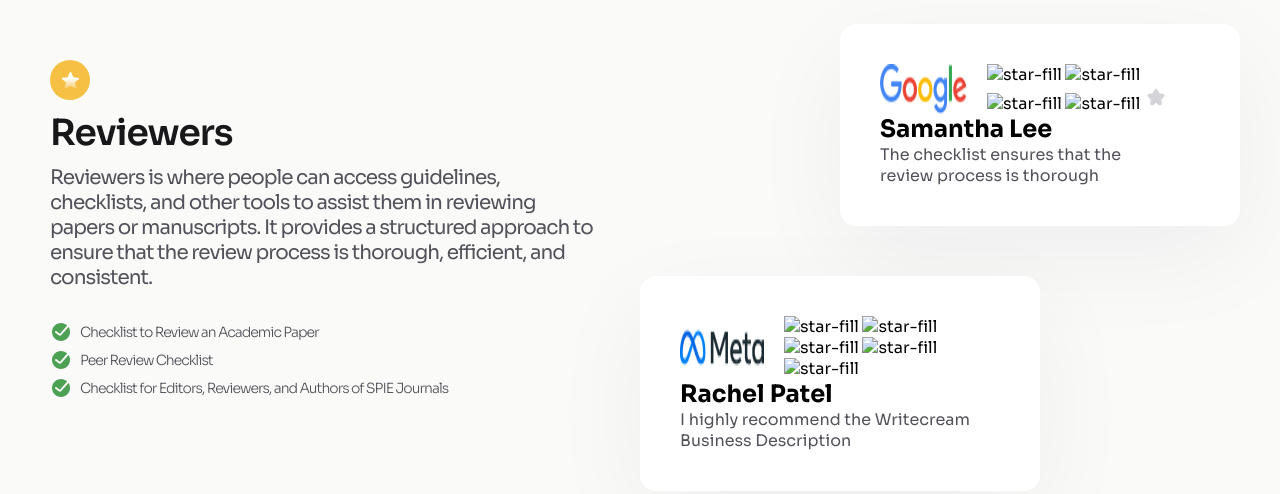
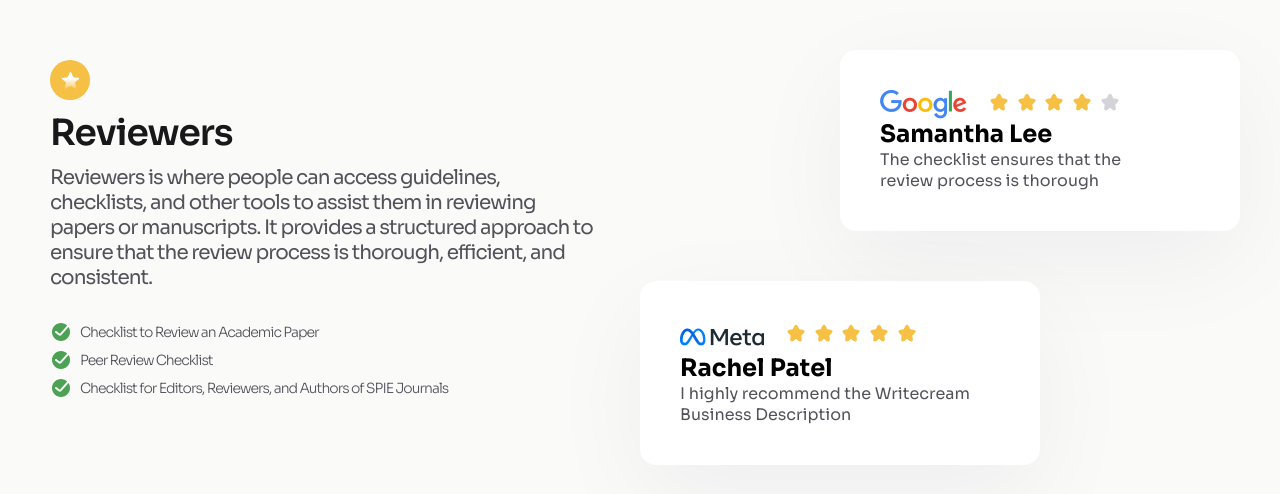
Before and after one commit to estuaryuul/Testimonial-page-master, a plain HTML site: page index.html in a window 1280 px wide. Shown: the part 168-662 px from the top of the page. Drawn offline with Linux system fonts and the light colour scheme; the site is published under a folder, as on GitHub Pages, so addresses that start at the root find nothing.

Commit message:
Update index.html

```diff
--- a/index.html
+++ b/index.html
@@ -50,10 +50,10 @@
           <div class="card-header">
             <img src="./resources/google-png.png" alt="google-png" />
             <div class="stars-container">
-              <img src="/resources/Star_fill.svg" alt="star-fill" />
-              <img src="/resources/Star_fill.svg" alt="star-fill" />
-              <img src="/resources/Star_fill.svg" alt="star-fill" />
-              <img src="/resources/Star_fill.svg" alt="star-fill" />
+              <img src="./resources/Star_fill.svg" alt="star-fill" />
+              <img src="./resources/Star_fill.svg" alt="star-fill" />
+              <img src="./resources/Star_fill.svg" alt="star-fill" />
+              <img src="./resources/Star_fill.svg" alt="star-fill" />
               <img src="./resources/Star_fill_gray.svg" alt="Star_fill_gray" />
             </div>
           </div>
@@ -68,11 +68,11 @@
           <div class="card-header">
             <img src="./resources/meta-png.png" alt="meta-png" />
             <div class="stars-container">
-              <img src="/resources/Star_fill.svg" alt="star-fill" />
-              <img src="/resources/Star_fill.svg" alt="star-fill" />
-              <img src="/resources/Star_fill.svg" alt="star-fill" />
-              <img src="/resources/Star_fill.svg" alt="star-fill" />
-              <img src="/resources/Star_fill.svg" alt="star-fill" />
+              <img src="./resources/Star_fill.svg" alt="star-fill" />
+              <img src="./resources/Star_fill.svg" alt="star-fill" />
+              <img src="./resources/Star_fill.svg" alt="star-fill" />
+              <img src="./resources/Star_fill.svg" alt="star-fill" />
+              <img src="./resources/Star_fill.svg" alt="star-fill" />
             </div>
           </div>
           <div class="card-name">
```
